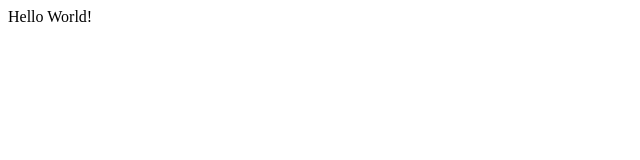
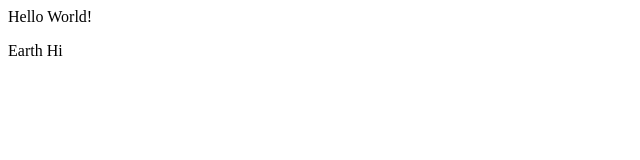
Before and after one commit to nishikant23/Demo_CloneOfTest_Repo, a plain HTML site: page index.html in a window 1280 px wide. Shown: the full height of the page, 0-640 px from the left. Drawn offline with Linux system fonts and the light colour scheme.

Commit message:
this changes made to main branch index.html file now we merge it with hotfix

```diff
--- a/index.html
+++ b/index.html
@@ -1 +1,2 @@
 <p>Hello World!</p>
+<p>Earth Hi</p>
```
